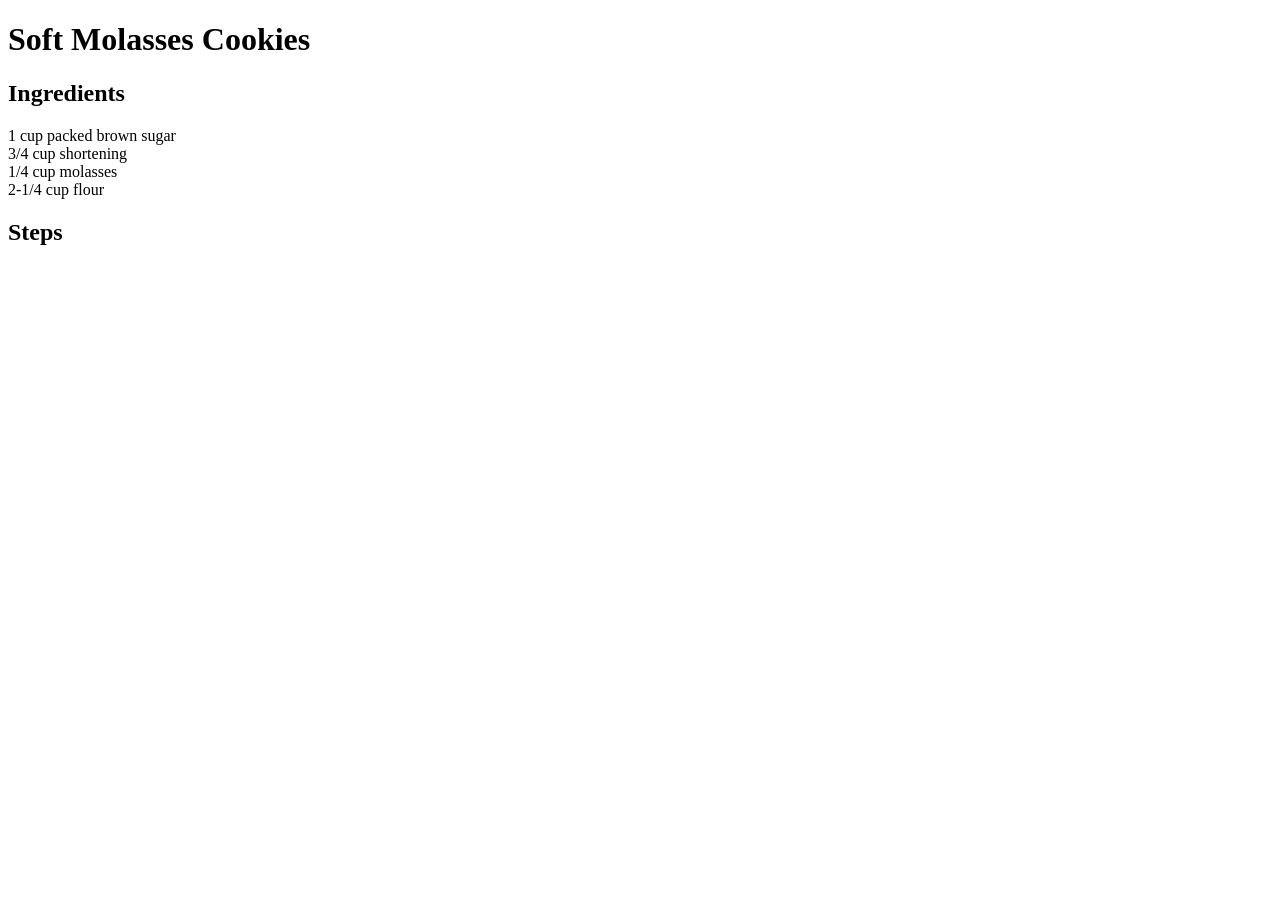
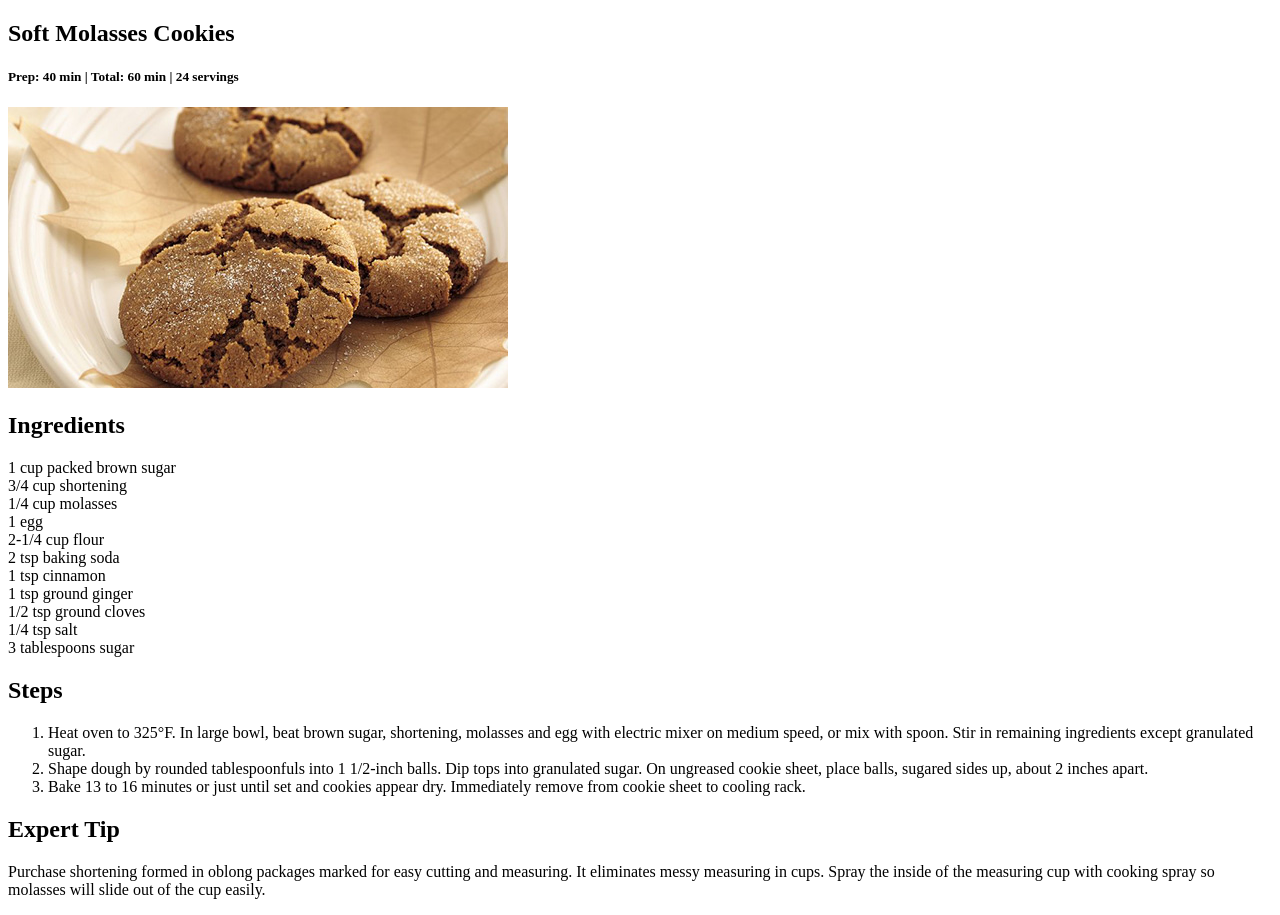
Before and after one commit to carolineyoh/cookie-recipe, a plain HTML site: page index.html in a window 1280 px wide. Before the commit the page ends 800 px from the top, so only its background shows below. Drawn offline with Linux system fonts and the light colour scheme.

Commit message:
Text draft 1

```diff
--- a/index.html
+++ b/index.html
@@ -4,14 +4,39 @@
     <title>Soft Molasses Cookies Recipe</title>
   </head>
   <body>
+    <section>
     <h1>Soft Molasses Cookies</h1>
+    <h5>Prep: 40 min   |   Total: 60 min   |   24 servings</h5>
+    <img src="cookies.jpg">
+    </section>
+
+    <section>
     <h2>Ingredients</h2>
     <dl>
       <dt>1 cup packed brown sugar</dt>
       <dt>3/4 cup shortening</dt>
       <dt>1/4 cup molasses</dt>
+      <dt>1 egg</dt>
       <dt>2-1/4 cup flour</dt>
+      <dt>2 tsp baking soda</dt>
+      <dt>1 tsp cinnamon</dt>
+      <dt>1 tsp ground ginger</dt>
+      <dt>1/2 tsp ground cloves</dt>
+      <dt>1/4 tsp salt</dt>
+      <dt>3 tablespoons sugar</dt>
     </dl>
+    </section>
+
+    <section>
     <h2>Steps</h2>
+    <ol>
+      <li>Heat oven to 325°F. In large bowl, beat brown sugar, shortening, molasses and egg with electric mixer on medium speed, or mix with spoon. Stir in remaining ingredients except granulated sugar.</li>
+      <li>Shape dough by rounded tablespoonfuls into 1 1/2-inch balls. Dip tops into granulated sugar. On ungreased cookie sheet, place balls, sugared sides up, about 2 inches apart.</li>
+      <li>Bake 13 to 16 minutes or just until set and cookies appear dry. Immediately remove from cookie sheet to cooling rack.</li>
+    </ol>
+    <h2>Expert Tip</h2>
+    <p> Purchase shortening formed in oblong packages marked for easy cutting and measuring. It eliminates messy measuring in cups. Spray the inside of the measuring cup with cooking spray so molasses will slide out of the cup easily.</p>
+  </section>
+
   </body>
 </html>
```
Also changed, not shown: cookies.jpg (added), 1 other file.
